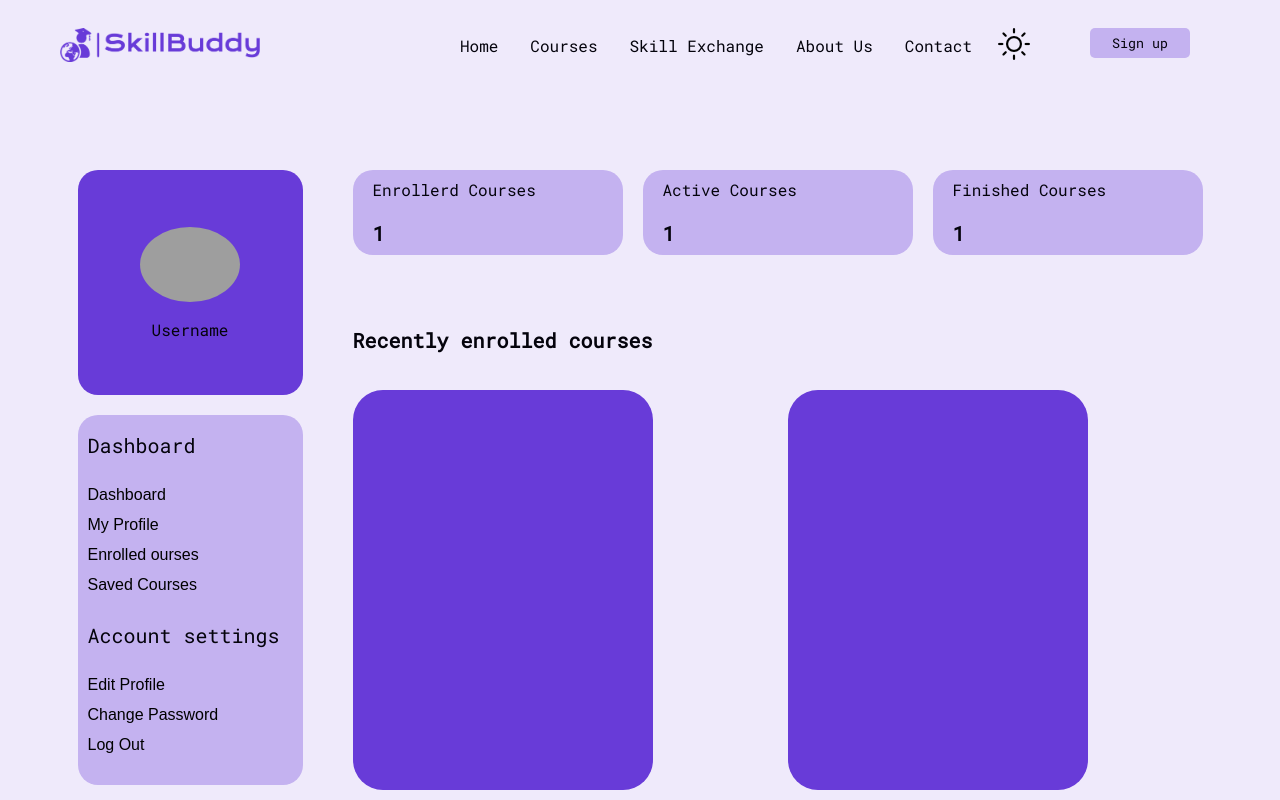
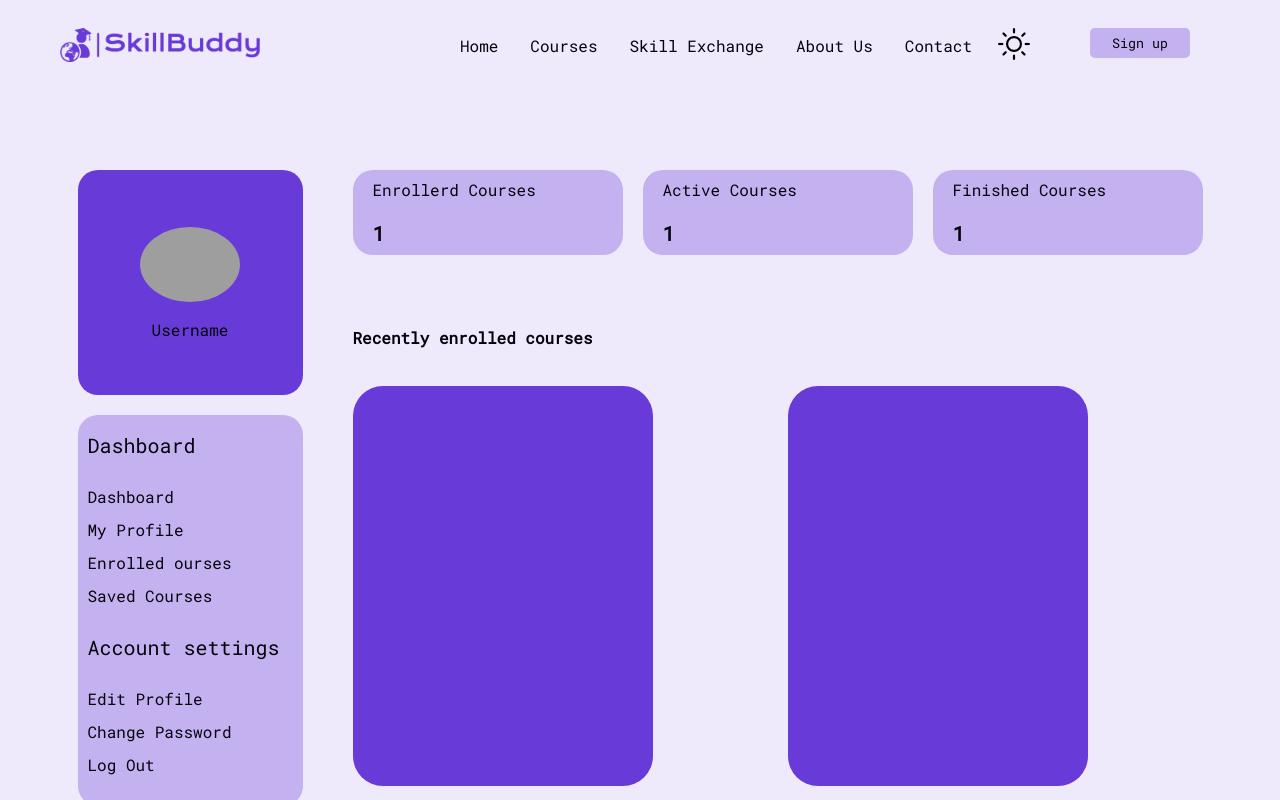
Before and after one commit to Oprea-Sava/SkillBuddy, a React (Vite) app: page /dashboard in a window 1280 px wide. Shown: the top 800 px of the page. Built offline with nearby package versions, Linux system fonts and the light colour scheme; grey boxes are pictures that could not be loaded.

Commit message:
fixed issues

```diff
--- a/src/components/dashboard/courseCard.jsx
+++ b/src/components/dashboard/courseCard.jsx
@@ -4,7 +4,6 @@ function CourseCard() {
     return(
         <>
             <div className="courseCard">
-
             </div>
         </>
     );
--- a/src/components/dashboard/courses.jsx
+++ b/src/components/dashboard/courses.jsx
@@ -9,33 +9,33 @@ function Courses() {
 				<div className="courseType text">
 					<div>
 						Enrollerd Courses
-						<div className="boldText">1</div>
+						<div className="coursesNumber">1</div>
 					</div>
 					<div>
 						Active Courses
-						<div className="boldText">1</div>
+						<div className="coursesNumber">1</div>
 					</div>
 					<div>
 						Finished Courses
-						<div className="boldText">1</div>
+						<div className="coursesNumber">1</div>
 					</div>
 				</div>
 
 				<div className="courses text">
-					<div className="boldText">Recently enrolled courses</div>
+					<div>Recently enrolled courses</div>
 					<div className="coursesContainer">
-						<CourseCard/>
-						<CourseCard/>
-						<CourseCard/>
-						<CourseCard/>
-                        <CourseCard/>
-						<CourseCard/>
-						<CourseCard/>
-						<CourseCard/>
-                        <CourseCard/>
-						<CourseCard/>
-						<CourseCard/>
-						<CourseCard/>
+						<CourseCard />
+						<CourseCard />
+						<CourseCard />
+						<CourseCard />
+						<CourseCard />
+						<CourseCard />
+						<CourseCard />
+						<CourseCard />
+						<CourseCard />
+						<CourseCard />
+						<CourseCard />
+						<CourseCard />
 					</div>
 				</div>
 			</div>
--- a/src/components/dashboard/sidebar.jsx
+++ b/src/components/dashboard/sidebar.jsx
@@ -10,22 +10,22 @@ function Sidebar() {
 					<img src={placeholder} alt="" />
 					<div className="username text">Username</div>
 				</div>
-				<div className="navigator text">
+				<div className="navigator">
 					<div>
 						<div className="clusterName text">Dashboard</div>
 						<div className="buttonCluster">
-							<button>Dashboard</button>
-							<button>My Profile</button>
-							<button>Enrolled ourses</button>
-							<button>Saved Courses</button>
+							<button className="text">Dashboard</button>
+							<button className="text">My Profile</button>
+							<button className="text">Enrolled ourses</button>
+							<button className="text">Saved Courses</button>
 						</div>
 					</div>
 					<div>
 						<div className="clusterName text">Account settings</div>
 						<div className="buttonCluster">
-							<button>Edit Profile</button>
-							<button>Change Password</button>
-							<button>Log Out</button>
+							<button className="text">Edit Profile</button>
+							<button className="text">Change Password</button>
+							<button className="text">Log Out</button>
 						</div>
 					</div>
 				</div>
--- a/src/css/dashboard/courses.css
+++ b/src/css/dashboard/courses.css
@@ -1,4 +1,4 @@
-#courses{
+#courses {
     flex: 3;
 }
 
@@ -20,24 +20,28 @@
     justify-content: space-around;
 }
 
-.boldText{
+.coursesNumber {
     font-size: 1.25rem;
     font-weight: 600;
 }
 
-.courses{
+.courses {
     display: flex;
     flex-direction: column;
     gap: 40px;
 }
 
-.coursesContainer{
+.courses>*:first-child {
+    font-weight: 600;
+}
+
+.coursesContainer {
     display: grid;
     gap: 20px;
     grid-template-columns: repeat(auto-fit, minmax(min(100%, 300px), 1fr));
 }
 
-.courseCard{
+.courseCard {
     background-color: var(--primary);
     width: 300px;
     height: 400px;
```
